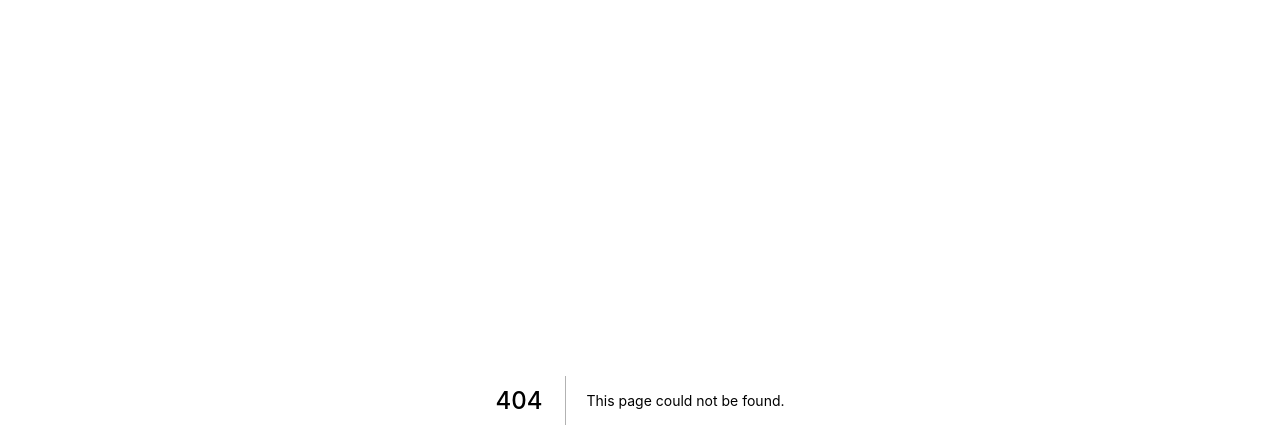
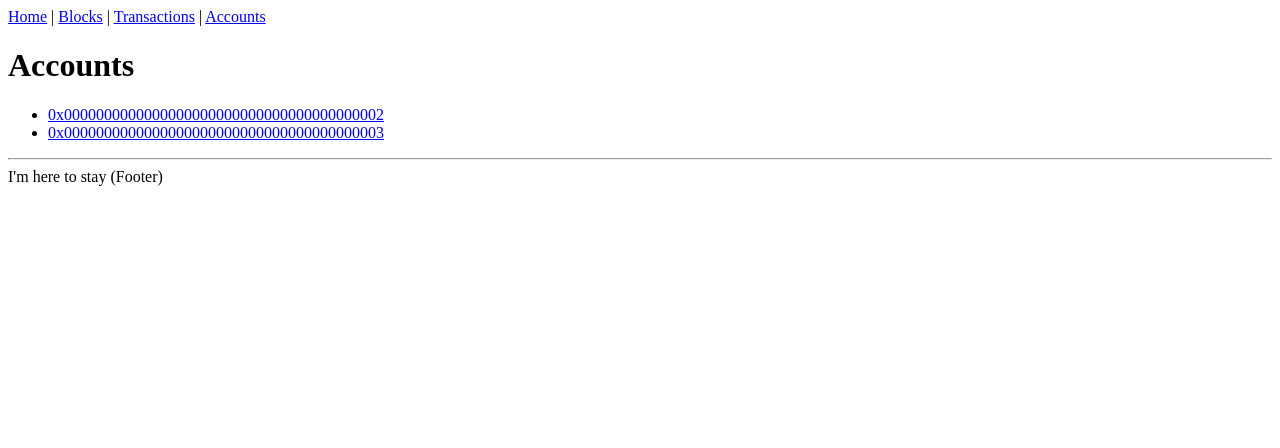
Before and after one commit to dmihal/block-explorer, a Next.js app: page /accounts in a window 1280 px wide. Before the commit this address had no page. Shown: the top 448 px of the page. Built offline with nearby package versions, Linux system fonts and the light colour scheme.

Commit message:
Accounts page

```diff
--- a/components/Layout.tsx
+++ b/components/Layout.tsx
@@ -28,8 +28,8 @@ const Layout = ({ children, title = 'This is the default title' }: Props) => (
           <a>Transactions</a>
         </Link>
         {' | '}
-        <Link href="/addresses">
-          <a>Addresses</a>
+        <Link href="/accounts">
+          <a>Accounts</a>
         </Link>
       </nav>
     </header>
--- /dev/null
+++ b/data/addresses.ts
@@ -0,0 +1,48 @@
+import BN from 'bn.js';
+import { transactions } from './transactions';
+
+const bn = (val: string) => new BN(val);
+
+export interface Address {
+  address: string;
+  balances: { [assetAddress: string]: string };
+  transactions: string[];
+}
+
+const addresses: { [address: string]: Address } = {};
+
+for (const transaction of Object.values(transactions)) {
+  for (const input of transaction.inputs) {
+    const address = addresses[input.account];
+    if (address && address.balances[input.asset]) {
+      address.balances[input.asset] = bn(address.balances[input.asset]).sub(bn(input.value)).toString();
+
+      if (address.transactions.indexOf(transaction.hash) === -1) {
+        address.transactions.push(transaction.hash);
+      }
+    }
+  }
+
+  for (const output of transaction.outputs) {
+    if (!addresses[output.account]) {
+      addresses[output.account] = { address: output.account, balances: {}, transactions: [] };
+    }
+
+    const address = addresses[output.account];
+    if (address && address.balances[output.asset]) {
+      address.balances[output.asset] = bn(address.balances[output.asset]).add(bn(output.value)).toString();
+
+      if (address.transactions.indexOf(transaction.hash) === -1) {
+        address.transactions.push(transaction.hash);
+      }
+    }
+  }
+}
+
+export function getAddresses() {
+  return Object.values(addresses);
+}
+
+export function getAddress(address: string) {
+  return addresses[address] || null;
+}
--- a/data/transactions.ts
+++ b/data/transactions.ts
@@ -13,7 +13,7 @@ export interface Transaction {
   signature: string;
 }
 
-const transactions: { [hash: string]: Transaction } = {
+export const transactions: { [hash: string]: Transaction } = {
   '0x6bf6ca63cb47cde2195bbf95f2f1e0b048b4d361e0bba3f70bcbea9a284e133e': {
     hash: '0x6bf6ca63cb47cde2195bbf95f2f1e0b048b4d361e0bba3f70bcbea9a284e133e',
     block: 0,
--- a/package.json
+++ b/package.json
@@ -8,11 +8,14 @@
     "type-check": "tsc"
   },
   "dependencies": {
+    "bn.js": "^5.1.2",
+    "ethjs-unit": "^0.1.6",
     "next": "latest",
     "react": "^16.12.0",
     "react-dom": "^16.12.0"
   },
   "devDependencies": {
+    "@types/bn.js": "^4.11.6",
     "@types/node": "^12.12.21",
     "@types/react": "^16.9.16",
     "@types/react-dom": "^16.9.4",
--- /dev/null
+++ b/pages/accounts.tsx
@@ -0,0 +1,32 @@
+import { NextPage, GetServerSideProps } from 'next';
+import Link from 'next/link';
+import Layout from 'components/Layout';
+import { getAddresses, Address } from 'data/addresses';
+
+interface AccountsPageProps {
+  addresses: Address[];
+}
+
+const AccountsPage: NextPage<AccountsPageProps> = ({ addresses }) => {
+  return (
+    <Layout title="Accounts">
+      <h1>Accounts</h1>
+      <ul>
+        {addresses.map((address: Address) => (
+          <li key={address.address}>
+            <Link href="/address/[blockNum]" as={`/address/${address.address}`}>
+              <a>{address.address}</a>
+            </Link>
+          </li>
+        ))}
+      </ul>
+    </Layout>
+  );
+};
+
+export default AccountsPage;
+
+export const getServerSideProps: GetServerSideProps = async () => {
+  const addresses = getAddresses();
+  return { props: { addresses } };
+};
```
Also changed, not shown: 1 other file (tests, documents, lock files or other folders).
